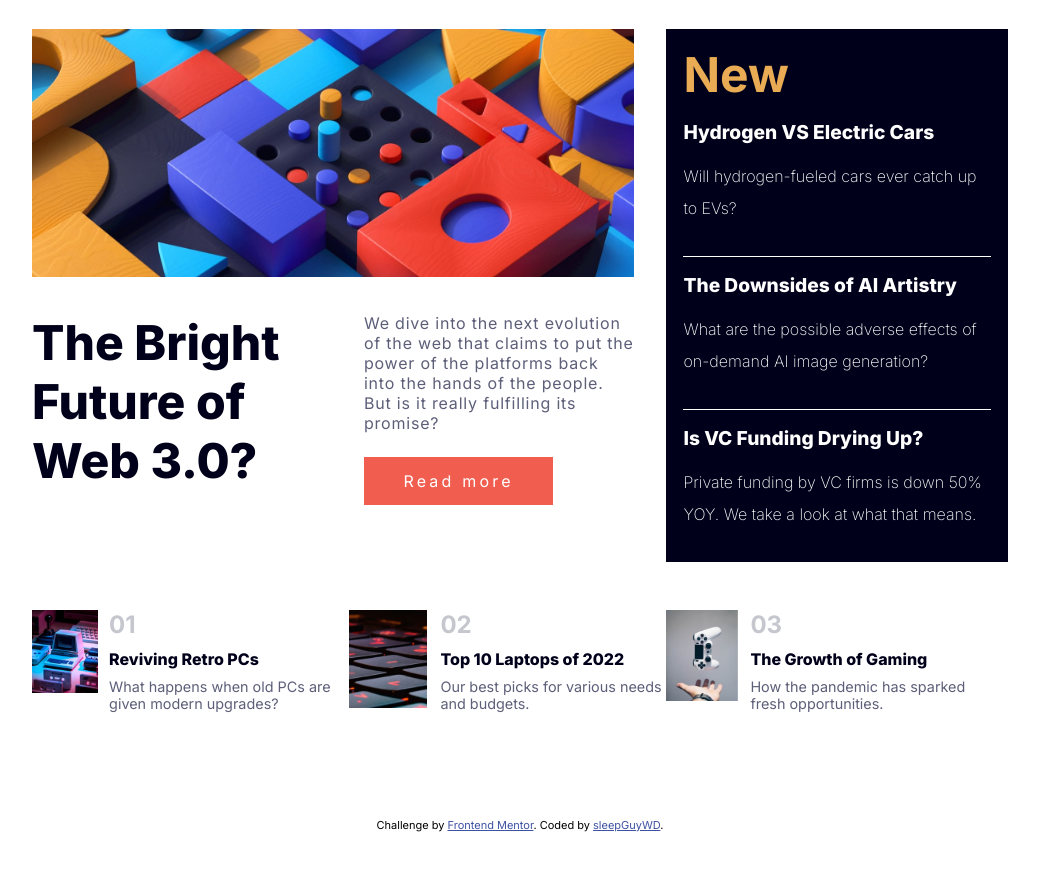
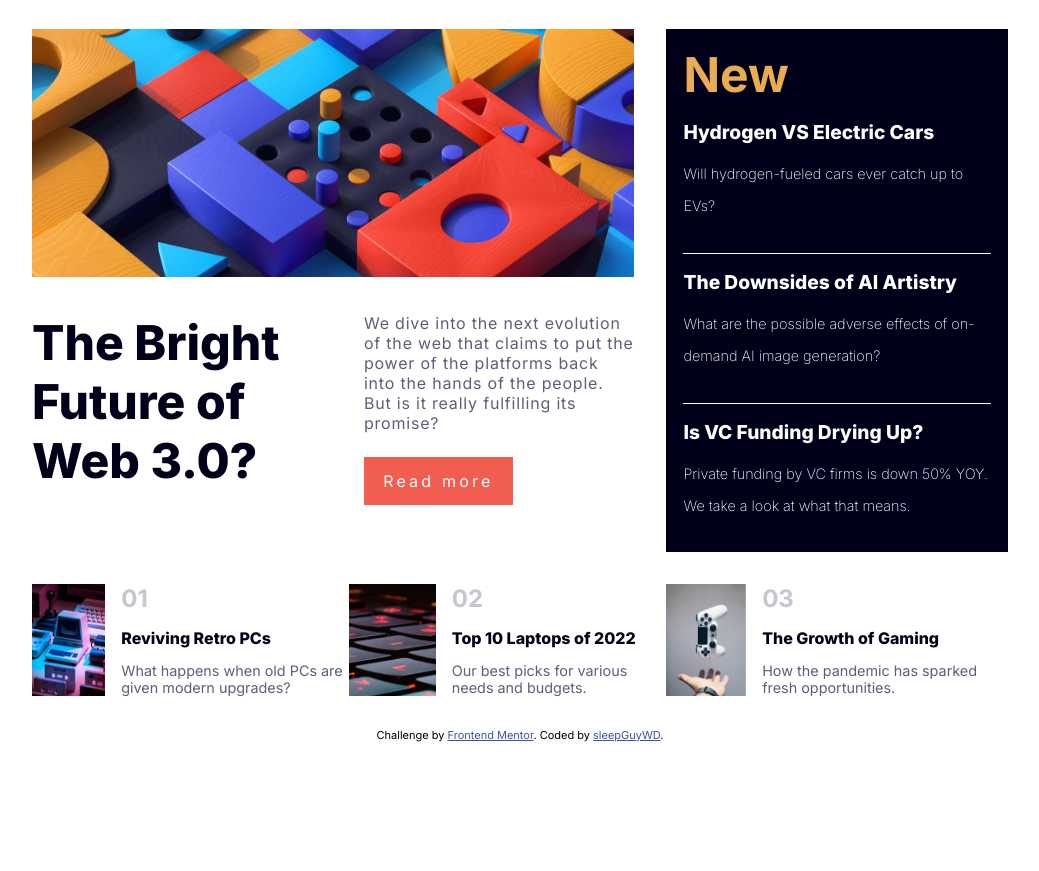
Before and after one commit to sleepGuyWD/FrontEndMentor, a plain HTML site: page newsHomepage/index.html in a window 1280 px wide. Shown: the part 135-1006 px from the top of the page, without its empty margins (120-1159 px from the left). After the commit the page ends 957 px from the top, so only its background shows below. Drawn offline with Linux system fonts and the light colour scheme.

Commit message:
Finished Styling

```diff
--- a/newsHomepage/index.html
+++ b/newsHomepage/index.html
@@ -80,7 +80,7 @@
   <section class="lowerRow">
     <section class="lowerSubContainer">
       <div class="lowerLeft">
-        <img src="./assets/images/image-retro-pcs.jpg" alt="">
+        <img class="lowerImg" src="./assets/images/image-retro-pcs.jpg" alt="">
       </div>
       <section class="lowerRight">
         <h4 class="lowerNumber">01</h4>
@@ -90,7 +90,7 @@
     </section>
     <section class="lowerSubContainer">
       <div class="lowerLeft">
-        <img src="./assets/images/image-top-laptops.jpg" alt="">
+        <img class="lowerImg"src="./assets/images/image-top-laptops.jpg" alt="">
       </div>
       <section class="lowerRight">
         <h4 class="lowerNumber">02</h4>
@@ -100,7 +100,7 @@
     </section>
     <section class="lowerSubContainer">
       <div class="lowerLeft">
-        <img src="./assets/images/image-gaming-growth.jpg" alt="">
+        <img class="lowerImg"src="./assets/images/image-gaming-growth.jpg" alt="">
       </div>
       <section class="lowerRight">
         <h4 class="lowerNumber">03</h4>
--- a/newsHomepage/styles.css
+++ b/newsHomepage/styles.css
@@ -47,6 +47,7 @@ main {
   height: 100%;
   display: flex;
   color: hsl(240, 100%, 5%);
+  margin-bottom: 2rem;
 }
 
 .bigLeft {
@@ -83,9 +84,10 @@ main {
 
 .subText {
   font-weight: 200;
-  font-size: 1rem;
+  font-size: .9rem;
   padding-bottom: 1rem;
   line-height: 2rem;
+
 }
 .headingSection {
   width: 90%;
@@ -119,7 +121,7 @@ main {
 .largeText {
   color: hsl(240, 100%, 5%);
   font-size: 3rem;
-  font-weight: 800;
+  font-weight: 900;
   margin: 0;
   padding-right: 2rem;
 }
@@ -143,7 +145,6 @@ main {
   width: 100%;
 }
 
-
 #text{
   width: 100%;
   height: 100%;
@@ -155,7 +156,7 @@ main {
 button {
   background-color: hsl(5, 85%, 63%);
   border: none;
-  width: 70%;
+  width: 55%;
   height: 100%;
   color: #fff;
   font-size: 1rem;
@@ -164,21 +165,18 @@ button {
 }
 
 .lowerRow {
-  margin: 3rem 0;
+
   display: flex;
   width: 100%;
   color: hsl(236, 13%, 42%);
-  height: 10rem;
+  height: 7rem;
 }
-
-
-
-
 
 .lowerSubContainer {
   display: flex;
   flex-direction: row;
   width: 32.5%;
+  height: 100%;
 }
 
 .lowerRight > *{
@@ -201,20 +199,35 @@ button {
 }
 
 .lowerLeft > img {
-  background-size: cover;
-  width: 85%;
+
+  width: 100%;
   display: inline;
+}
+
+.lowerImg {
+  max-width: 100%;
+  max-height: 100%;
+  min-width: 100%;
+  min-height: 100%;
 }
 
 .lowerLeft {
   width: 40%;
+  height: 100%;
+
 }
 
 .lowerRight {
   display: flex;
   flex-direction: column;
+  justify-content: space-between;
+  padding-left: 1rem;
 }
 
 .lowerText {
   font-size: .9rem;
 }
+
+.attribution {
+  margin-top: 2rem;
+}
```
